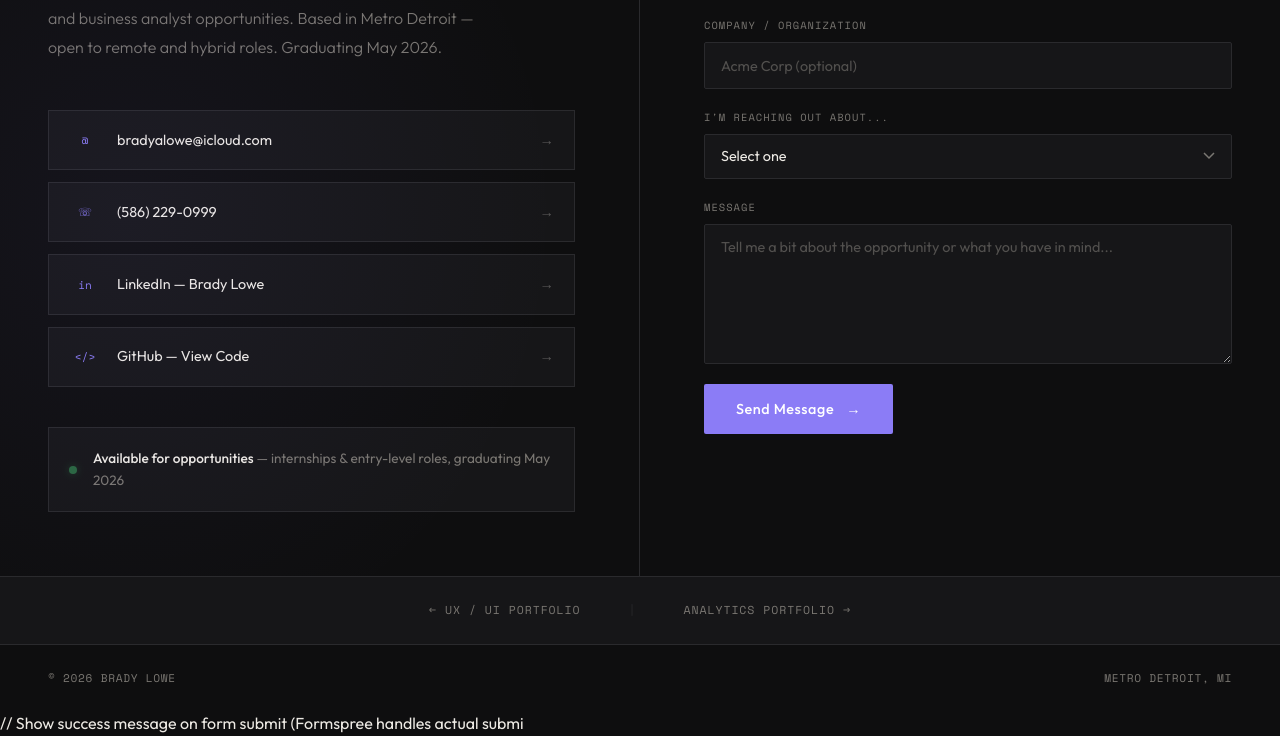
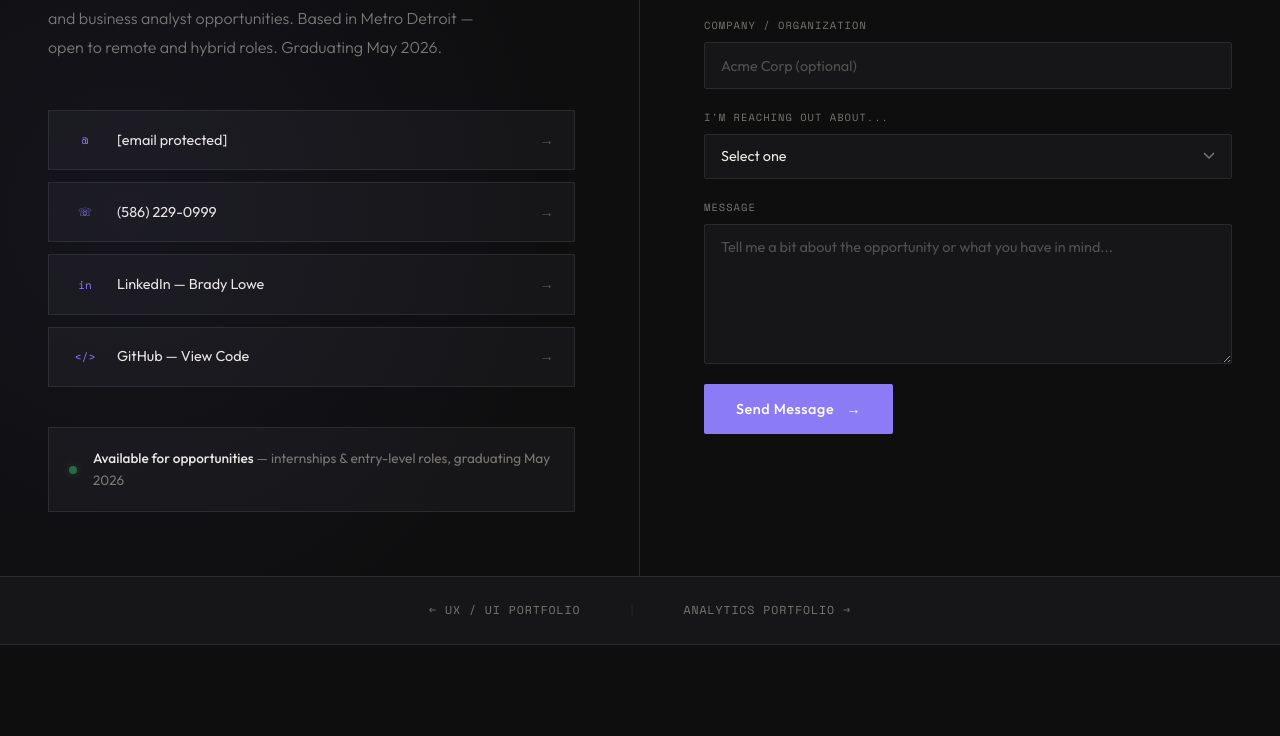
Before and after one commit to lowebrady/lowebrady.github.io, a plain HTML site: page contact.html in a window 1280 px wide. Shown: the part 331-1067 px from the top of the page. After the commit the page ends 1024 px from the top, so only its background shows below. Drawn offline with nearby package versions, Linux system fonts and the light colour scheme.

Commit message:
Add files via upload

```diff
--- a/contact.html
+++ b/contact.html
@@ -399,9 +399,9 @@
     <p>Open to UX research, UX design, product design, data analyst, and business analyst opportunities. Based in Metro Detroit — open to remote and hybrid roles. Graduating May 2026.</p>
 
     <div class="direct-links">
-      <a class="direct-link" href="mailto:bradyalowe@icloud.com">
+      <a class="direct-link" href="/cdn-cgi/l/email-protection#63011102071a020f0c1406230a000f0c16074d000c0e">
         <span class="icon">@</span>
-        <span class="link-label">bradyalowe@icloud.com</span>
+        <span class="link-label"><span class="__cf_email__" data-cfemail="ef8d9d8e8b968e8380988aaf868c83809a8bc18c8082">[email&#160;protected]</span></span>
         <span class="arrow">→</span>
       </a>
       <a class="direct-link" href="tel:5862290999">
@@ -493,8 +493,3 @@
 </div>
 
 <footer>
-  <p>© 2026 BRADY LOWE</p>
-  <p>METRO DETROIT, MI</p>
-</footer>
-
-  // Show success message on form submit (Formspree handles actual submi
```
Also changed, not shown: index.html (+2 -3 lines).
